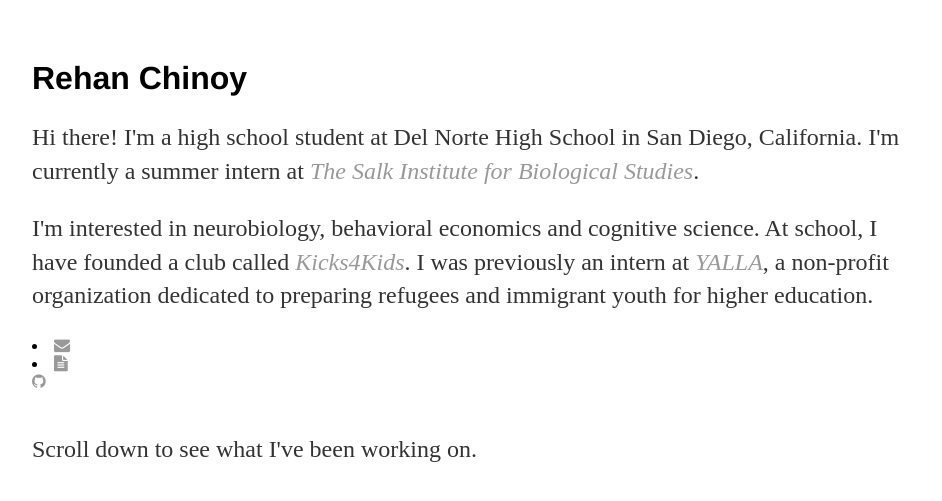
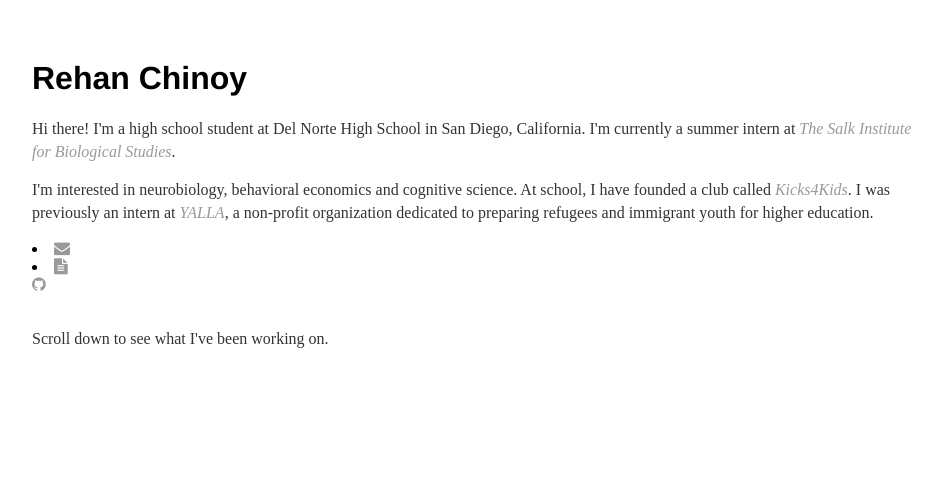
Before and after one commit to rehanchinoy/rehanchinoy.github.io, a Jekyll site: the page built from index.html, in a window 1280 px wide. Shown: the top 501 px of the page, without its empty margins (160-1102 px from the left). Built offline with Jekyll 4.4.1, drawn with Linux system fonts in a browser that asks for light colours; nearby versions of some CDN libraries; some web fonts are replaced.

Commit message:
Update main.css

```diff
--- a/css/main.css
+++ b/css/main.css
@@ -24,18 +24,18 @@ h1 {
     font-family:'Helvetica', 'Arial', 'Sans-Serif';
 }
 p {
-    font-size: 1.5em;
+    font-size: 1em;
     line-height: 1.4em;
     color: #333;
 }
 footer {
-    border-top: 2px solid #d5d5d5;
+    border-top: 5px solid #d5d5d5;
     font-size: .8em;
 }
 
 ul.posts {
     margin: 20px auto 40px;
-    font-size: 1.5em;
+    font-size: 1em;
 }
 
 ul.posts li {
```
